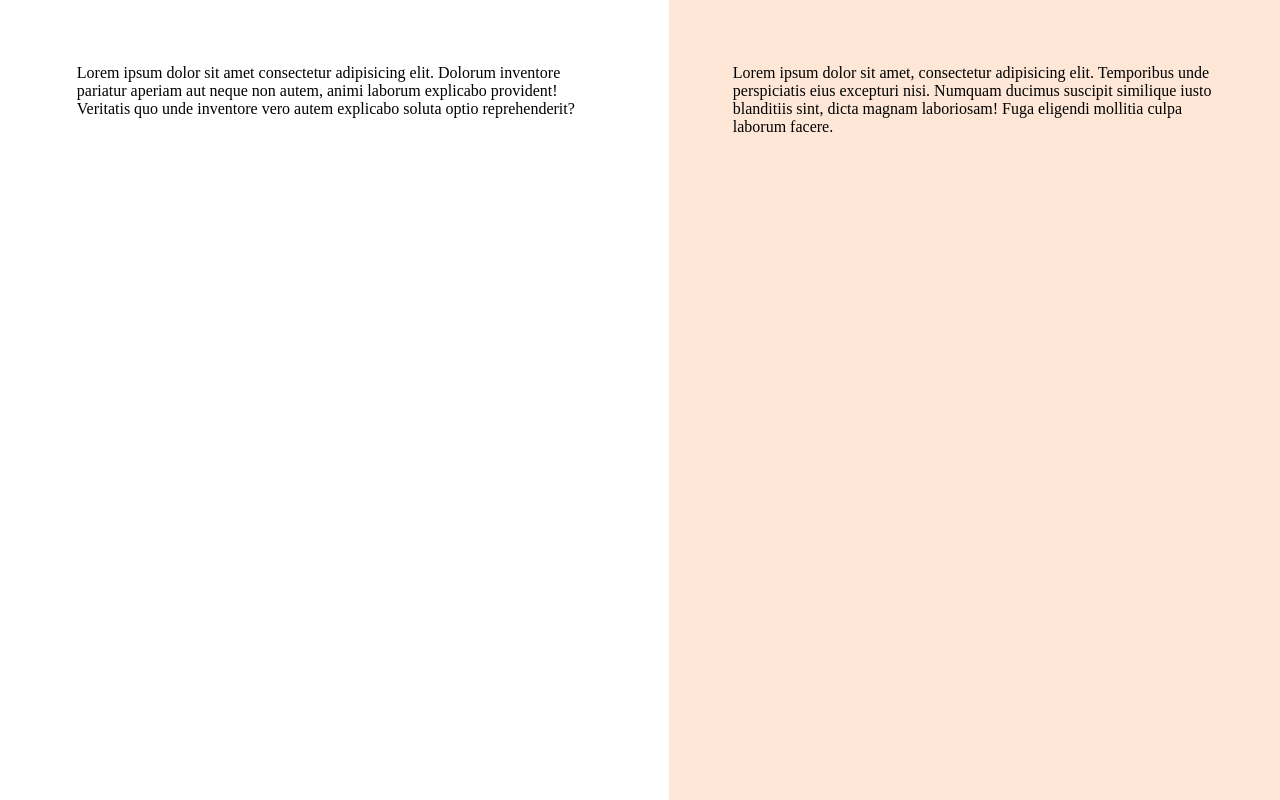
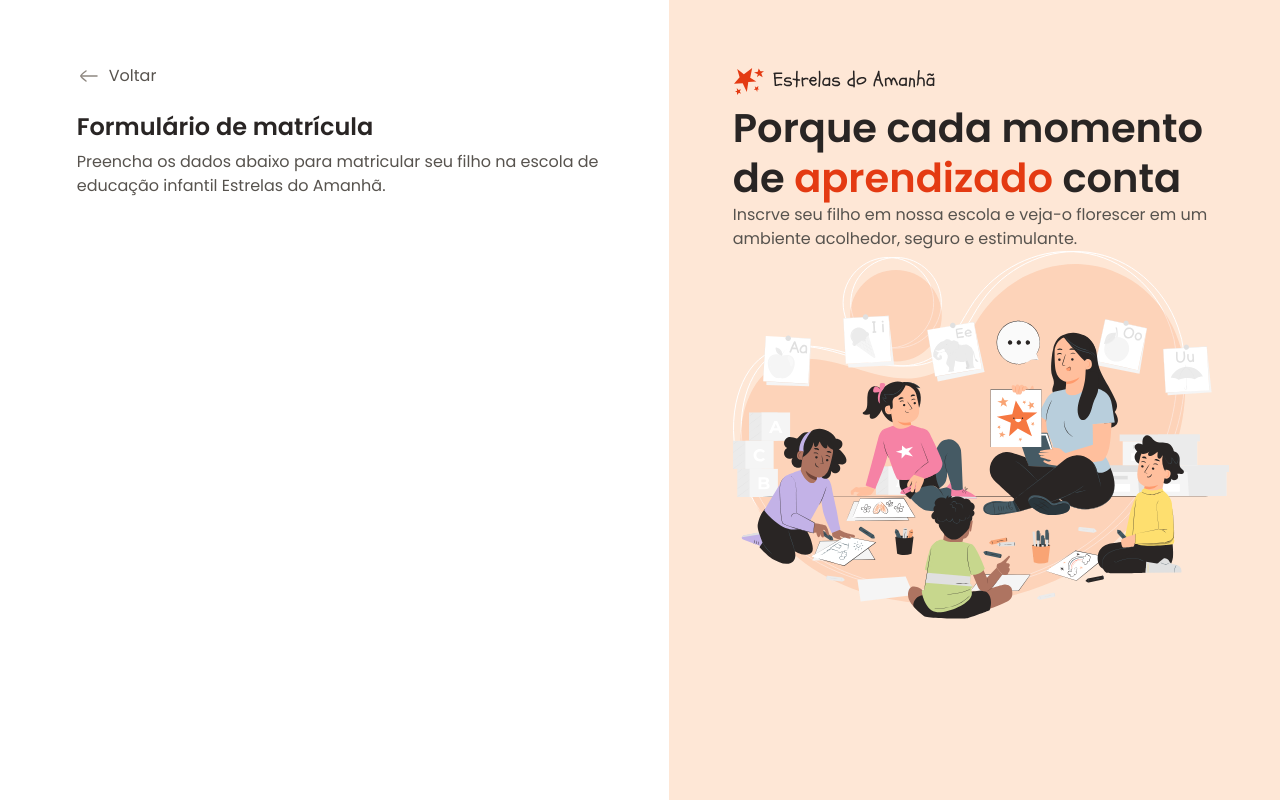
Before and after one commit to Junior-Vach/Projeto-Formulario-de-Matricula, a plain HTML site: page index.html in a window 1280 px wide. Drawn offline with Linux system fonts and the light colour scheme.

Commit message:
conteúdo aside e conteúdo inicial do main

```diff
--- a/index.html
+++ b/index.html
@@ -18,13 +18,25 @@
     <div id="app">
         <main>
             <div class="main-container">
-                Lorem ipsum dolor sit amet consectetur adipisicing elit. Dolorum inventore pariatur aperiam aut neque non autem, animi laborum explicabo provident! Veritatis quo unde inventore vero autem explicabo soluta optio reprehenderit?
+                <div class="back">
+                    <img src="assets/icons/arrow-left-02.svg" alt="ícone de Voltar">
+                    <span>Voltar</span>
+                </div>
+                <h1>Formulário de matrícula</h1>
+                <p>Preencha os dados abaixo para matricular seu filho na escola de educação infantil Estrelas do Amanhã.</p>
             </div>
         </main>
 
         <aside>
             <div class="aside-container">
-                Lorem ipsum dolor sit amet, consectetur adipisicing elit. Temporibus unde perspiciatis eius excepturi nisi. Numquam ducimus suscipit similique iusto blanditiis sint, dicta magnam laboriosam! Fuga eligendi mollitia culpa laborum facere.
+                <header>
+                    <img src="assets/logo.svg" alt="Logo estrelas do amanhã">
+                    <h2>Porque cada momento de <span>aprendizado</span> conta</h2>
+                    <p>
+                        Inscrve seu filho em nossa escola e veja-o florescer em um ambiente acolhedor, seguro e estimulante.
+                    </p>
+                </header>
+                <img src="assets/Illustration.svg" alt="Ilustração de professora com crianças prestando atenção">
             </div>
         </aside>
     </div>
--- a/styles/global.css
+++ b/styles/global.css
@@ -24,4 +24,16 @@
 
 body{
     overflow: hidden;
+
+    font: var(--text);
+    color: var(--text-secondary);
 }
+
+h1, h2{
+    color: var(--text-primary);
+}
+
+img{
+    max-width: 100%;
+    height: auto;
+}
--- a/styles/layout.css
+++ b/styles/layout.css
@@ -13,6 +13,22 @@ main{
     & .main-container{
         max-width: 33rem;
         margin-left: auto;
+
+        & > img{
+            margin-top: 2rem;
+        }
+    }
+
+    & .back{
+        display: flex;
+        align-items: center;
+        gap: 0.5rem;
+        margin-bottom: 1.5rem;
+    }
+
+    & h1{
+        font: 600 1.5rem/1.25 var(--font-family);
+        margin-bottom: 0.5rem;
     }
 }
 
@@ -23,4 +39,12 @@ aside{
     & .aside-container{
         max-width: 31rem;
     }
+
+    & h2{
+        font: 600 2.5rem/1.25 var(--font-family);
+    }
+
+    & span{
+        color: var(--text-highlight);
+    }
 }
```
